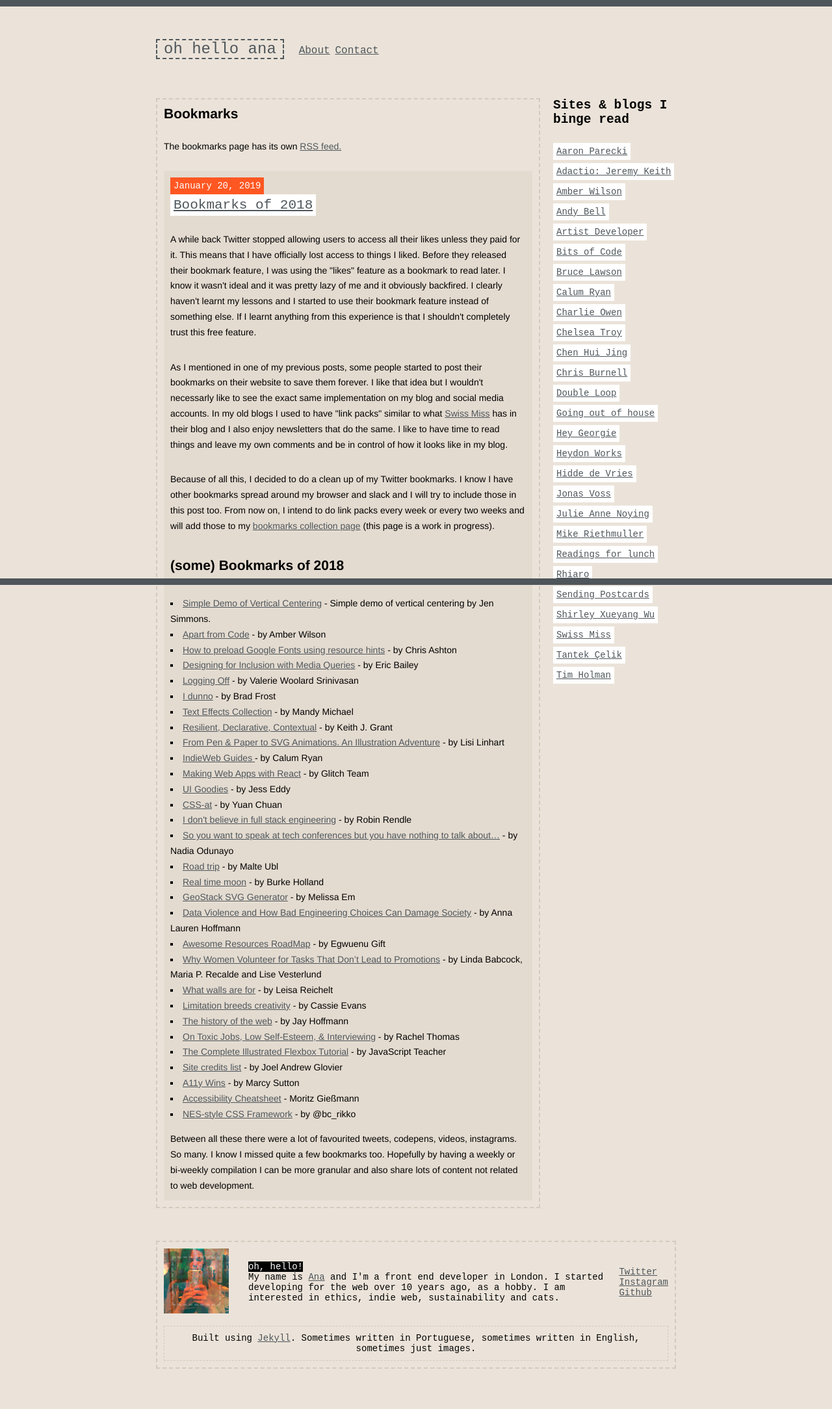
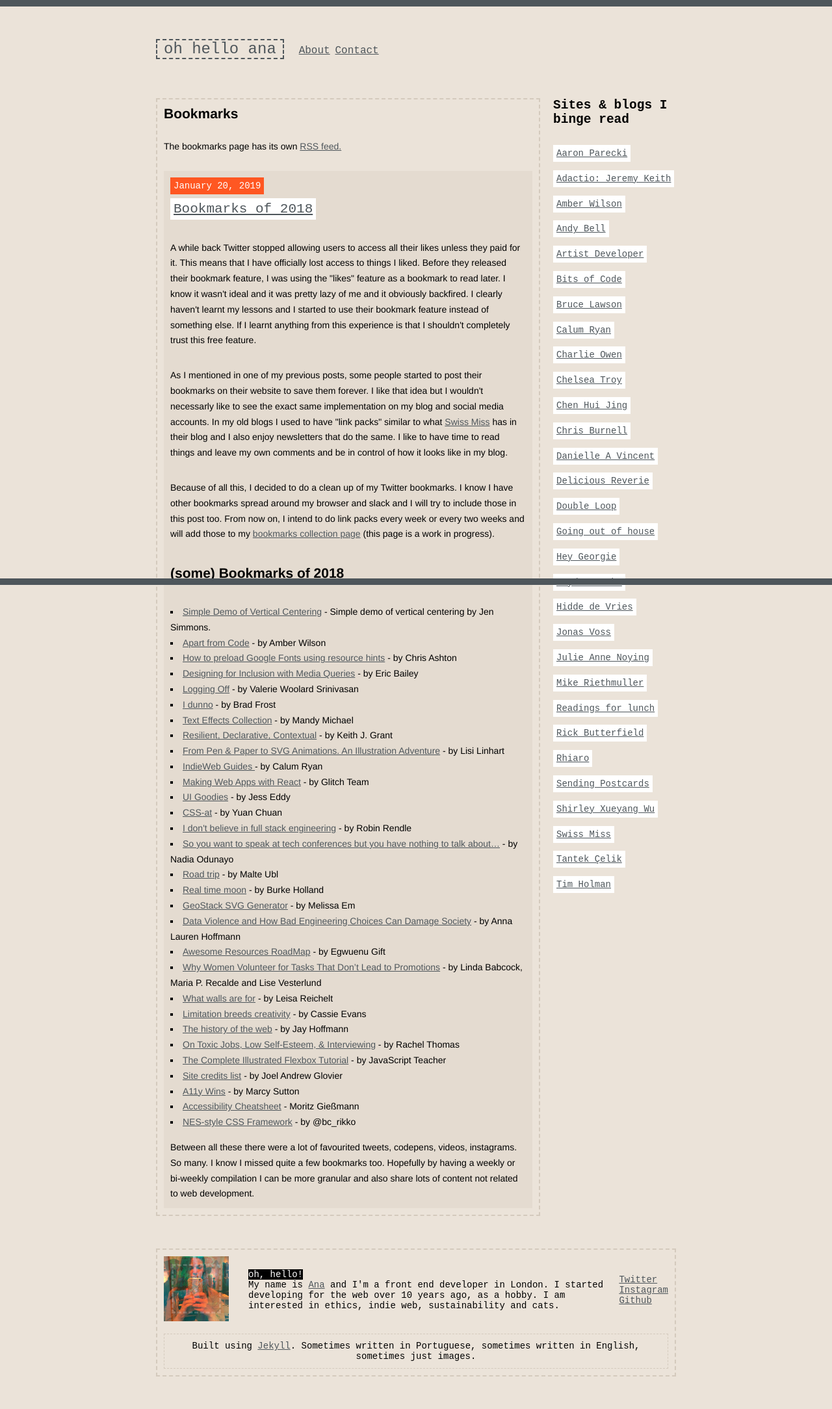
Before and after one commit to ohhelloana/ohhelloana, a Jekyll site: the page built from bookmarks.html, in a window 1280 px wide. Shown: the whole page at 65% size. Built offline with Jekyll 4.4.1, drawn with Linux system fonts in a browser that asks for light colours.

Commit message:
Add blog roll items and fix some css;

```diff
--- a/_layouts/bookmarks.html
+++ b/_layouts/bookmarks.html
@@ -57,6 +57,12 @@
               <a href="https://chrisburnell.com/" target="_blank">Chris Burnell</a>
             </li>
             <li class="bookmark-title">
+              <a href="http://blog.danielleavincent.com/" target="_blank">Danielle A Vincent</a>
+            </li>
+            <li class="bookmark-title">
+              <a href="https://deliciousreverie.co.uk/" target="_blank">Delicious Reverie</a>
+            </li>
+            <li class="bookmark-title">
               <a href="https://doubleloop.net/" target="_blank">Double Loop</a>
             </li>
             <li class="bookmark-title">
@@ -82,6 +88,9 @@
             </li>
             <li class="bookmark-title">
               <a href="http://rfl.webdeldn.rocks/" target="_blank">Readings for lunch</a>
+            </li>
+            <li class="bookmark-title">
+              <a href="https://rickbutterfield.com/blog" target="_blank">Rick Butterfield</a>
             </li>
             <li class="bookmark-title">
               <a href="https://rhiaro.co.uk/" target="_blank">Rhiaro</a>
--- a/_sass/_bookmarks.scss
+++ b/_sass/_bookmarks.scss
@@ -25,7 +25,7 @@
 .bookmark-title a {
   font-weight: initial;
   color: $dark-grey;
-  margin-bottom: 10px 0 10px 0;
+  line-height: 1.7;
   background-color: white;
   text-decoration: underline;
   padding: 5px;
```
